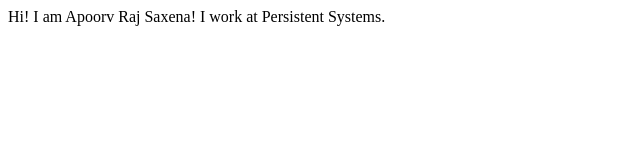
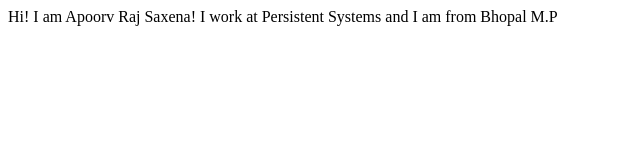
Before and after one commit to apoorvraj2000/WebDev-Learning, a plain HTML site: page index.html in a window 1280 px wide. Shown: the whole page, without its empty margins (0-640 px from the left). Drawn offline with Linux system fonts and the light colour scheme.

Commit message:
update 1

```diff
--- a/index.html
+++ b/index.html
@@ -8,6 +8,8 @@
 </head>
 <body>
     Hi! I am Apoorv Raj Saxena!
-    I work at Persistent Systems.
+    I work at Persistent Systems
+    and I am from Bhopal M.P
+
 </body>
 </html>
```
